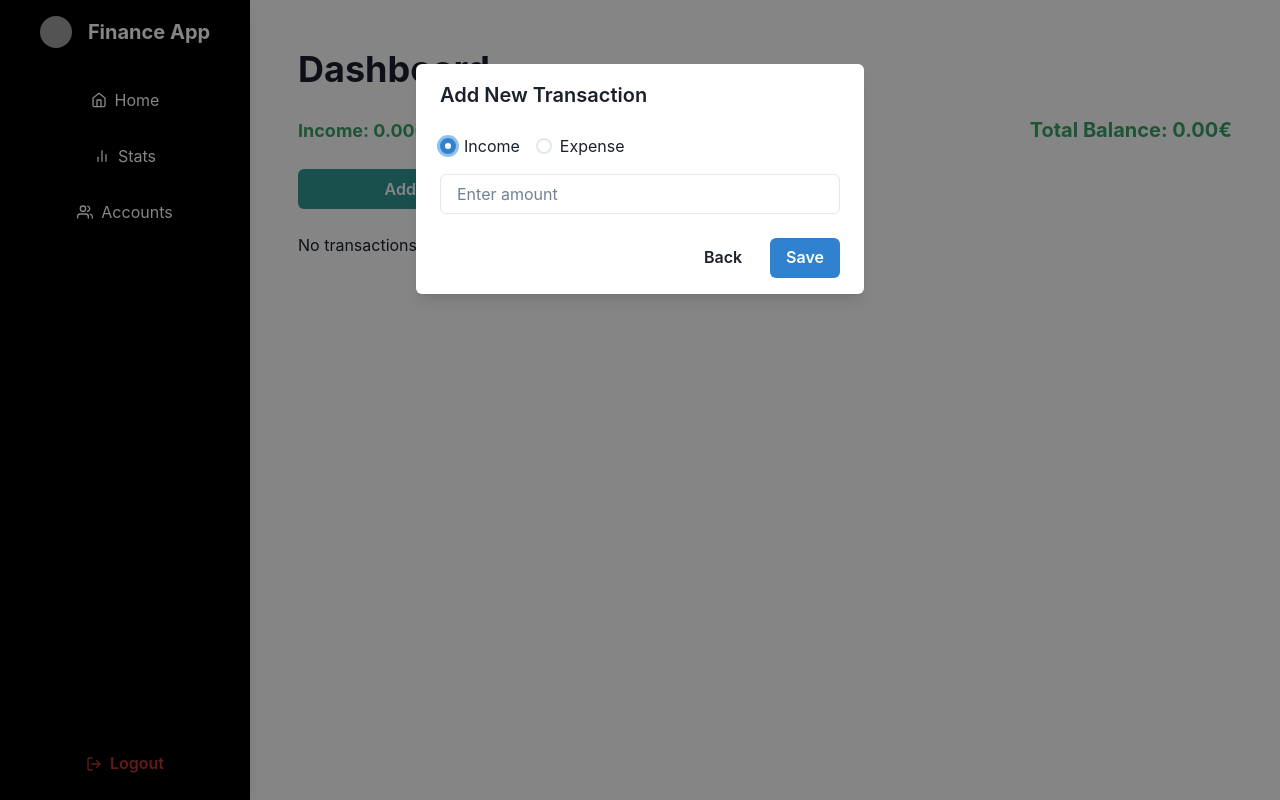
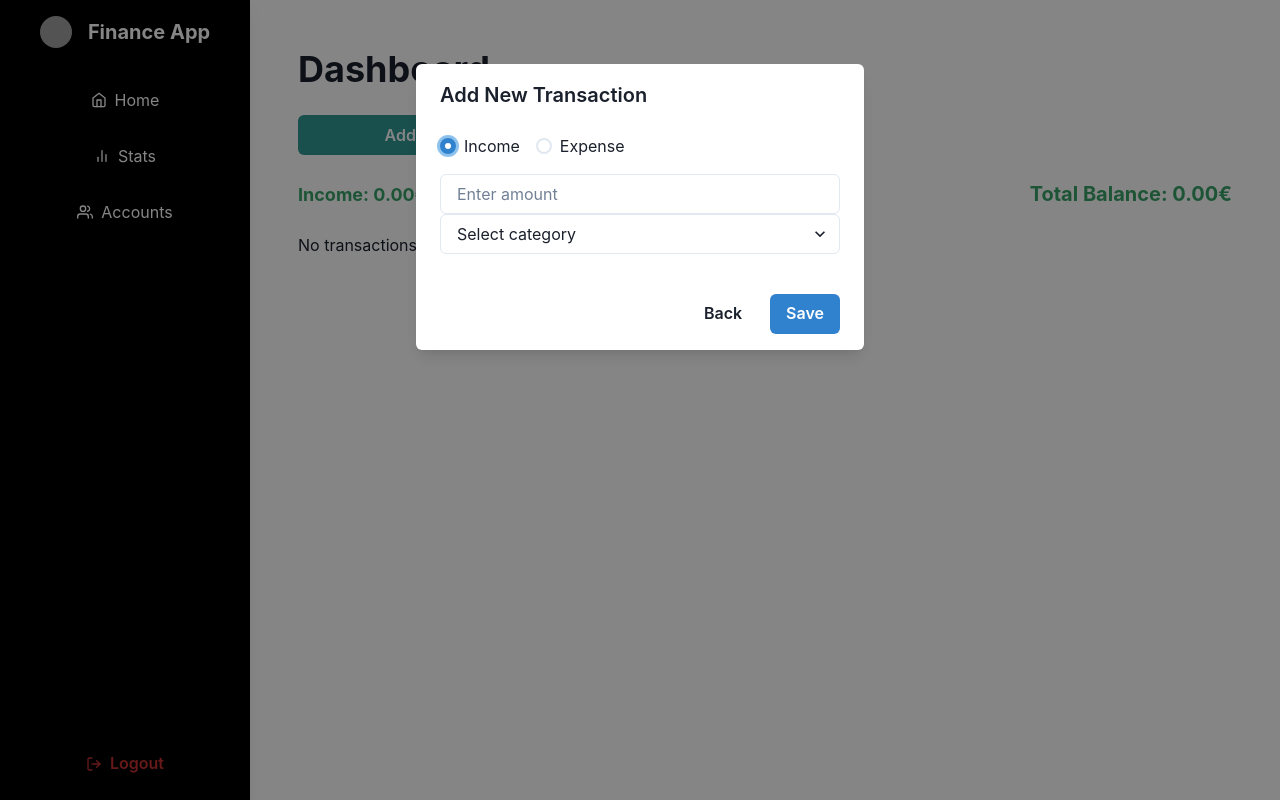
Before and after one commit to ivanrastegorac/finance-app, a React (Create React App) app: page / in a window 1280 px wide. Both pictures are taken after a click on the button "Add Transaction". Built offline with nearby package versions, Linux system fonts and the light colour scheme; grey boxes are pictures that could not be loaded.

Commit message:
Add categories

```diff
--- a/src/pages/Dashboard.tsx
+++ b/src/pages/Dashboard.tsx
@@ -17,12 +17,14 @@ import {
   RadioGroup,
   useDisclosure,
   useBreakpointValue,
+  Select,
 } from "@chakra-ui/react";
 
 interface Transaction {
   id: number;
   type: "income" | "expense";
   amount: number;
+  category: string;
   date: string;
 }
 
@@ -32,6 +34,8 @@ const Dashboard: React.FC = () => {
     "income" | "expense"
   >("income");
   const [newTransactionAmount, setNewTransactionAmount] = useState<string>("");
+  const [newTransactionCategory, setNewTransactionCategory] =
+    useState<string>("");
   const { isOpen, onOpen, onClose } = useDisclosure();
   const isModalCentered = useBreakpointValue({ base: true, md: false });
 
@@ -44,25 +48,43 @@ const Dashboard: React.FC = () => {
     .reduce((acc, transaction) => acc + transaction.amount, 0);
 
   const totalBalance = totalIncome - totalExpenses;
+  const categories = [
+    "Food",
+    "Bills",
+    "Social life",
+    "Transport",
+    "Car",
+    "Gas",
+    "Subscriptions",
+    "Household",
+    "Apparel",
+    "Gift",
+  ];
 
   const handleAddTransaction = () => {
-    if (!newTransactionAmount) return;
+    if (!newTransactionAmount || !newTransactionCategory) return;
 
     const newTransaction: Transaction = {
       id: transactions.length + 1,
       type: newTransactionType,
       amount: parseFloat(newTransactionAmount),
+      category: newTransactionCategory,
       date: new Date().toLocaleDateString(),
     };
 
     setTransactions([...transactions, newTransaction]);
     setNewTransactionAmount("");
+    setNewTransactionCategory("");
     onClose();
   };
 
   return (
     <Box ml={"250px"} p={8} flex="1">
       <Heading mb={6}>Dashboard</Heading>
+
+      <Button colorScheme="teal" onClick={onOpen} mb={6} maxW="300px" w="100%">
+        Add Transaction
+      </Button>
 
       <VStack spacing={4} align="stretch" mb={6}>
         <HStack justifyContent="space-between">
@@ -81,10 +103,6 @@ const Dashboard: React.FC = () => {
           </Text>
         </HStack>
       </VStack>
-
-      <Button colorScheme="teal" onClick={onOpen} mb={6} maxW="300px" w="100%">
-        Add Transaction
-      </Button>
 
       <VStack spacing={4} align="flex-start" w="full">
         {transactions.map((transaction) => (
@@ -134,6 +152,19 @@ const Dashboard: React.FC = () => {
               onChange={(e) => setNewTransactionAmount(e.target.value)}
               type="number"
             />
+
+            <Select
+              placeholder="Select category"
+              value={newTransactionCategory}
+              onChange={(e) => setNewTransactionCategory(e.target.value)}
+              mb={4}
+            >
+              {categories.map((category) => (
+                <option key={category} value={category}>
+                  {category}
+                </option>
+              ))}
+            </Select>
           </ModalBody>
           <ModalFooter>
             <Button variant="ghost" mr={3} onClick={onClose}>
```
